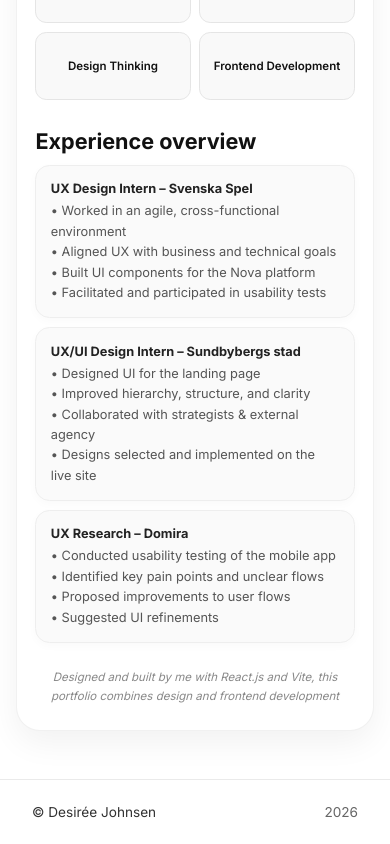
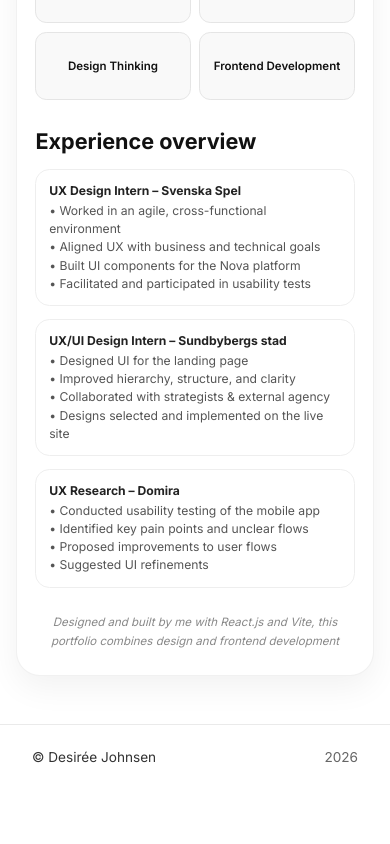
Before and after one commit to desjohnsen/portfolio, a React (Vite) app: page /about in a window 390 px wide. Shown: the part 941-1785 px from the top of the page. After the commit the page ends 1730 px from the top, so only its background shows below. Built offline with nearby package versions, Linux system fonts and the light colour scheme.

Commit message:
style: fix mobile view on About page

```diff
--- a/src/styles/About.css
+++ b/src/styles/About.css
@@ -558,6 +558,42 @@
   }
 }
 
+@media (max-width: 767px) and (orientation: portrait) {
+  .experience-header {
+    margin-bottom: 0.8rem;
+  }
+
+  .experience-section {
+    gap: 0.8rem;
+  }
+
+  .experience-section .about-text {
+    background: transparent;
+    box-shadow: none;
+  }
+
+  .about-signoff {
+    font-size: clamp(0.62rem, 3vw, 0.72rem);
+  }
+
+  .about-signoff-first-line,
+  .about-signoff-second-line {
+    display: block;
+  }
+
+  .about-signoff-first-line {
+    white-space: nowrap;
+  }
+}
+
+@media (max-width: 400px) and (orientation: portrait) {
+  .experience-section .about-text {
+    padding: 0.75rem 0.8rem;
+    font-size: 0.76rem;
+    line-height: 1.5;
+  }
+}
+
 @media (max-width: 767px) and (orientation: landscape) {
   .about-section {
     width: calc(100% - 3rem);
```
